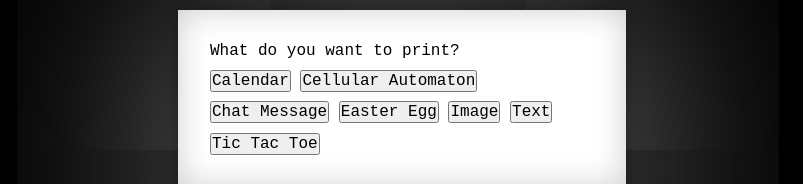
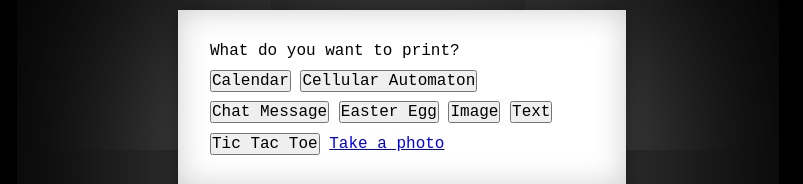
Before and after one commit to Garmelon/showbits, a Vue app in the folder showbits-thermal-printer-ui/: page / in a window 1280 px wide. Shown: the part 613-797 px from the top of the page, without its empty margins (238-1041 px from the left). Built offline with nearby package versions, Linux system fonts and the light colour scheme; a web font is replaced by a local one.

Commit message:
Link to photo page from selector

```diff
--- a/showbits-thermal-printer-ui/public/photo.html
+++ b/showbits-thermal-printer-ui/public/photo.html
@@ -139,7 +139,7 @@
           form.append("image", blob);
           form.append("caption", new Date().toLocaleString());
 
-          fetch("image", { method: "POST", body: form }).catch((error) => {
+          fetch("/api/image", { method: "POST", body: form }).catch((error) => {
             console.error("Error uploading image:", error);
           });
         });
--- a/showbits-thermal-printer-ui/src/components/CSelector.vue
+++ b/showbits-thermal-printer-ui/src/components/CSelector.vue
@@ -34,6 +34,7 @@ const mode = ref<
         <button @click="mode = 'image'">Image</button>
         <button @click="mode = 'text'">Text</button>
         <button @click="mode = 'tictactoe'">Tic Tac Toe</button>
+        <a href="/photo.html">Take a photo</a>
       </div>
     </section>
   </div>
@@ -75,6 +76,7 @@ p {
 .list {
   display: flex;
   flex-wrap: wrap;
+  align-items: baseline;
   gap: 1ch;
 }
 </style>
```
